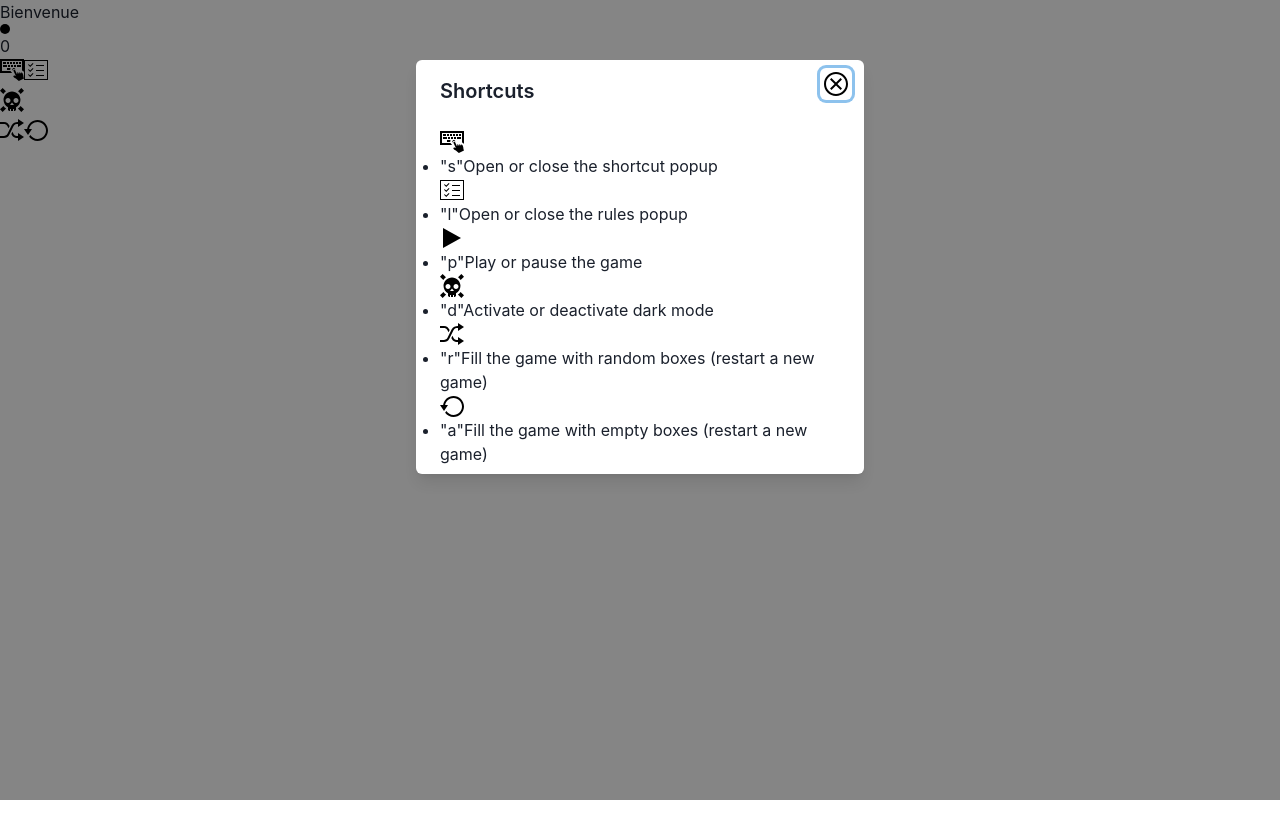
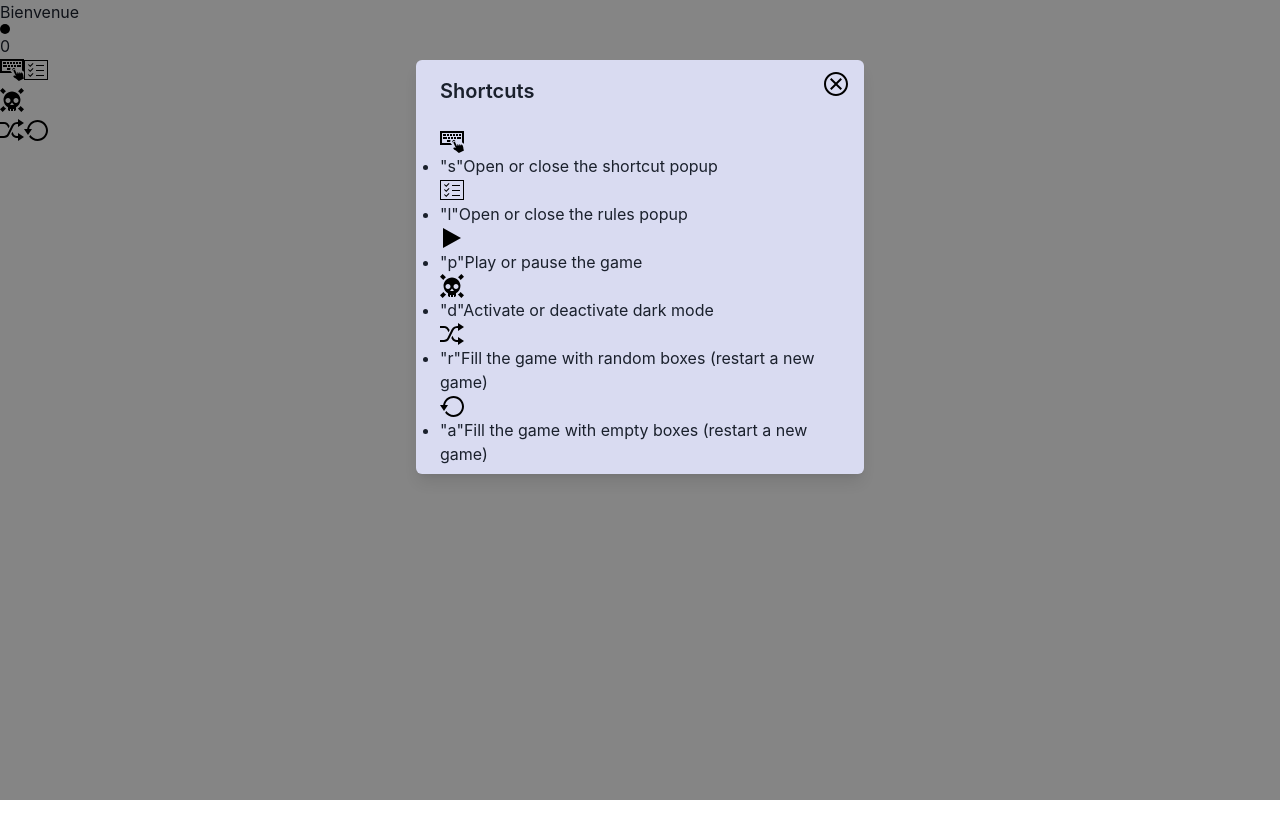
Before and after one commit to yann-embie/game-of-life, a Next.js app: page / in a window 1280 px wide. Both pictures are taken after a click on the button 12 px from the left and 70 px from the top of the page. Shown: the top 838 px of the page. Built offline with nearby package versions, Linux system fonts and the light colour scheme.

Commit message:
feat: test height

```diff
--- a/components/icons.jsx
+++ b/components/icons.jsx
@@ -60,7 +60,7 @@ export const XIcon = () => {
       width="24"
       height="24"
       viewBox="0 0 24 24"
-      className="fill-current text-green-custom bg-indigo-50 dark:text-lavender dark:bg-green-custom transition duration-150"
+      className="fill-current text-green-custom bg-lavender dark:text-lavender dark:bg-green-custom transition duration-150"
     >
       <path d="M12 2c5.514 0 10 4.486 10 10s-4.486 10-10 10-10-4.486-10-10 4.486-10 10-10zm0-2c-6.627 0-12 5.373-12 12s5.373 12 12 12 12-5.373 12-12-5.373-12-12-12zm6 16.538l-4.592-4.548 4.546-4.587-1.416-1.403-4.545 4.589-4.588-4.543-1.405 1.405 4.593 4.552-4.547 4.592 1.405 1.405 4.555-4.596 4.591 4.55 1.403-1.416z" />
     </svg>
--- a/components/modal.jsx
+++ b/components/modal.jsx
@@ -97,12 +97,10 @@ function ModalLayout({ isOpen, handleOpen, children, title }) {
     <>
       <Modal isOpen={isOpen} onClose={handleOpen}>
         <ModalOverlay />
-        <ModalContent>
+        <ModalContent style={{ backgroundColor: "#D9DBF1" }}>
           <ModalHeader>{title}</ModalHeader>
           <ModalCloseButton>
-            <div className="bg-white rounded-md text-gray-400 hover:text-gray-500 focus:outline-none focus:ring-0 focus:ring-offset-0 transition duration-150 active:scale-110">
-              <XIcon />
-            </div>
+            <XIcon />
           </ModalCloseButton>
           <ModalBody>{children}</ModalBody>
         </ModalContent>
--- a/components/table.jsx
+++ b/components/table.jsx
@@ -12,7 +12,7 @@ export default function Table(props) {
 
   return (
     <div
-      className="grid w-full"
+      className="grid w-full min-h-full h-[max-content]"
       style={{ aspectRatio: "1" }}
       style={{ gridTemplateColumns: `repeat(${props.dimension}, 1fr)` }}
       onMouseDown={() => props.handleDrawingStatus(true)}
--- a/styles/global.css
+++ b/styles/global.css
@@ -1,3 +1,8 @@
+.chakra-modal__close-btn:focus {
+  box-shadow: none !important;
+  outline: none;
+}
+
 #path {
   stroke-dasharray: 1800;
   stroke-dashoffset: 1800;
```
